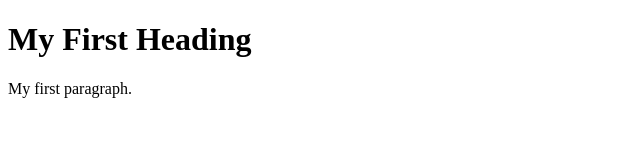
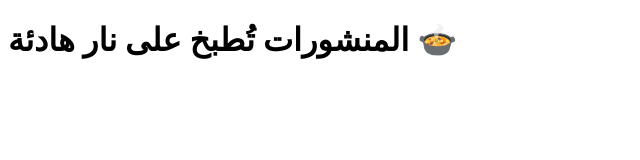
Before and after one commit to HussienSenpai/Hussien.github.io, a plain HTML site: page index.html in a window 1280 px wide. Shown: the whole page, without its empty margins (0-640 px from the left). Drawn offline with Linux system fonts and the light colour scheme.

Commit message:
Update index.html

```diff
--- a/index.html
+++ b/index.html
@@ -5,8 +5,7 @@
 </head>
 <body>
 
-<h1>My First Heading</h1>
-<p>My first paragraph.</p>
+<h1>المنشورات تُطبخ على نار هادئة 🍲</h1>
 
 </body>
 </html>
```
